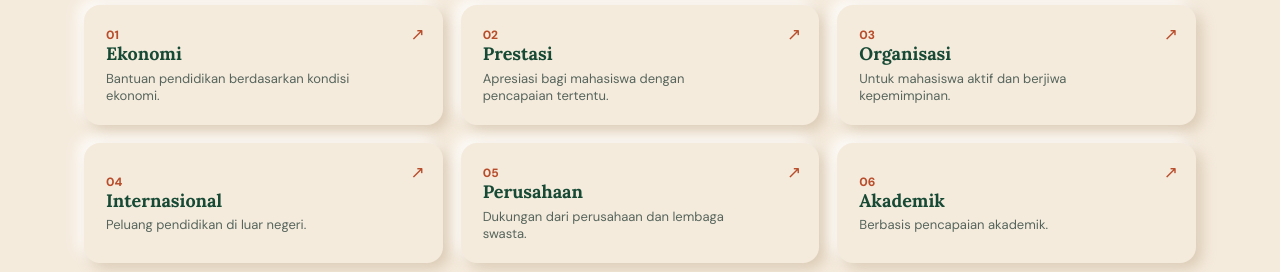
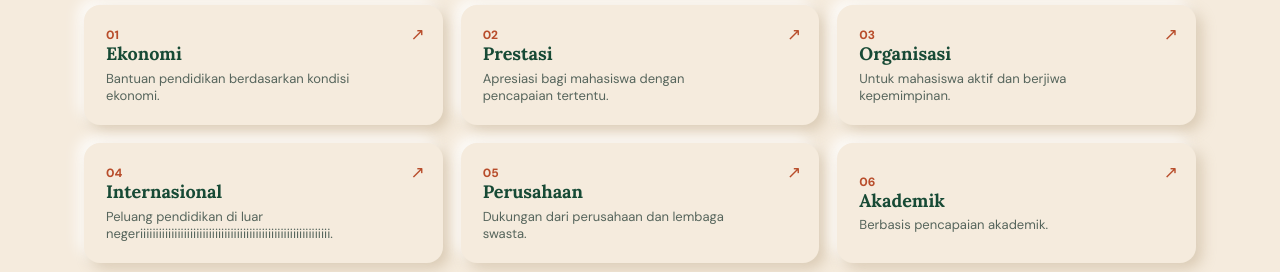
Before and after one commit to saljoe-id/UTS-Info-Beasiswa, a plain HTML site: page beasiswa.html in a window 1280 px wide. Shown: the part 680-952 px from the top of the page. Drawn offline with Linux system fonts and the light colour scheme.

Commit message:
ini percobaan 1 buat i nya oanjang

```diff
--- a/beasiswa.html
+++ b/beasiswa.html
@@ -179,7 +179,7 @@
           >
             <span class="nomor-kategori">04</span>
             <h3>Internasional</h3>
-            <p>Peluang pendidikan di luar negeri.</p>
+            <p>Peluang pendidikan di luar negeriiiiiiiiiiiiiiiiiiiiiiiiiiiiiiiiiiiiiiiiiiiiiiiiiiiiiiiiiiiii.</p>
             <span class="panah-kategori" aria-hidden="true">↗</span>
           </button>
 
```
